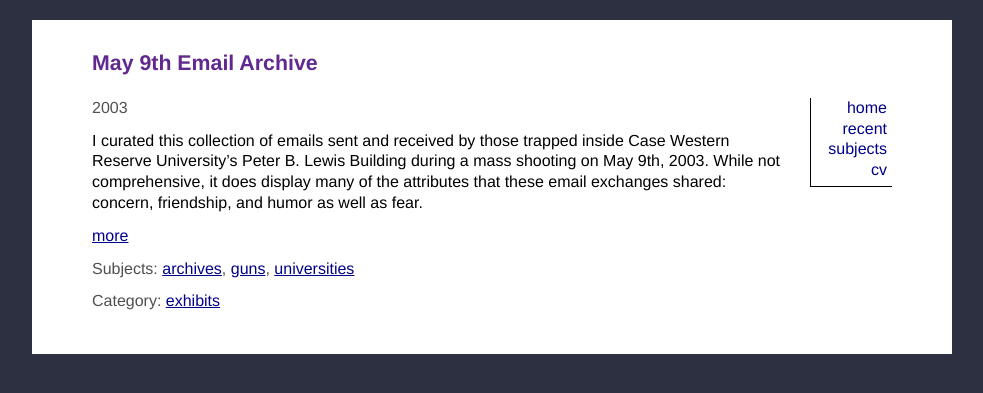
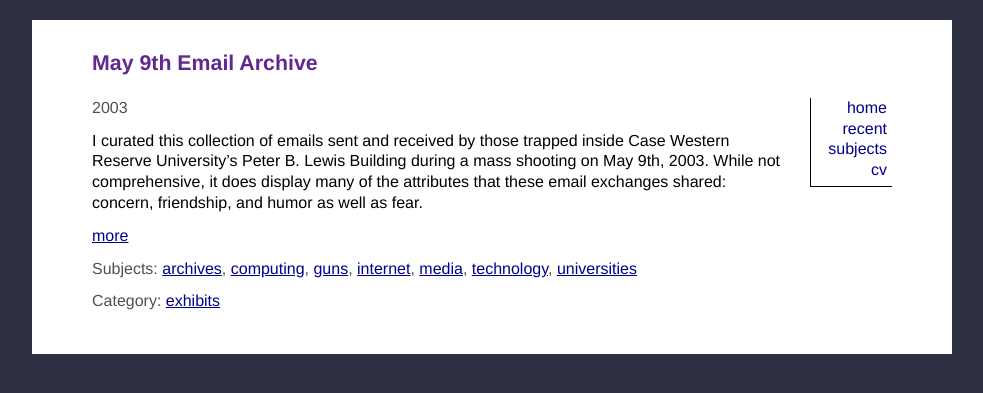
Before and after one commit to collopy/collopy.github.io, a Jekyll site: the page built from exhibits/_posts/2003-05-09-may-9.md, in a window 1280 px wide. Shown: the top 393 px of the page, without its empty margins (148-1131 px from the left). Built offline with Jekyll 4.4.1, drawn with Linux system fonts in a browser that asks for light colours.

Commit message:
Added tags

```diff
--- a/exhibits/_posts/2003-05-09-may-9.md
+++ b/exhibits/_posts/2003-05-09-may-9.md
@@ -3,7 +3,7 @@
 title: "May 9th Email Archive"
 link: "https://faculty.weatherhead.case.edu/flc2/may9th/"
 medium: text
-tags: guns archives universities
+tags: guns archives universities media internet computing technology
 ---
 
 I curated this collection of emails sent and received by those trapped inside Case Western Reserve University’s Peter B. Lewis Building during a mass shooting on May 9th, 2003. While not comprehensive, it does display many of the attributes that these email exchanges shared: concern, friendship, and humor as well as fear.
```
